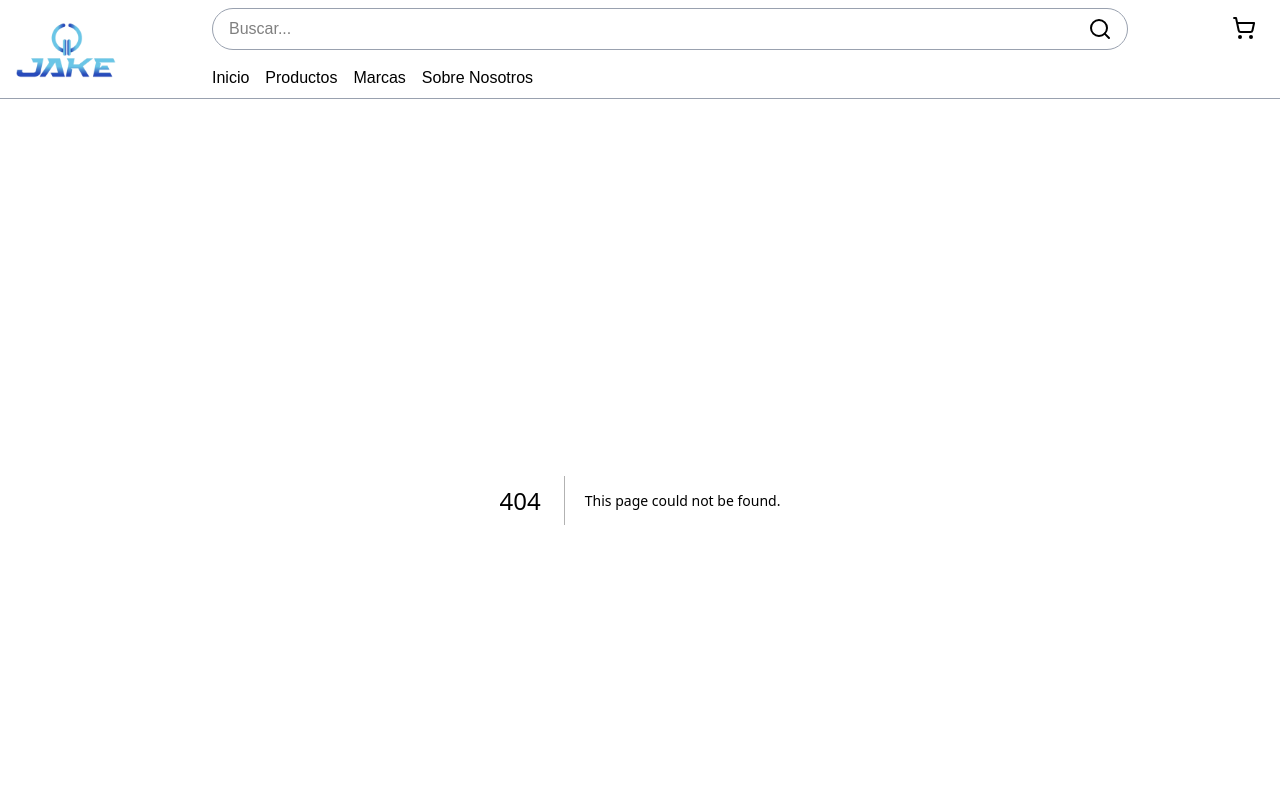
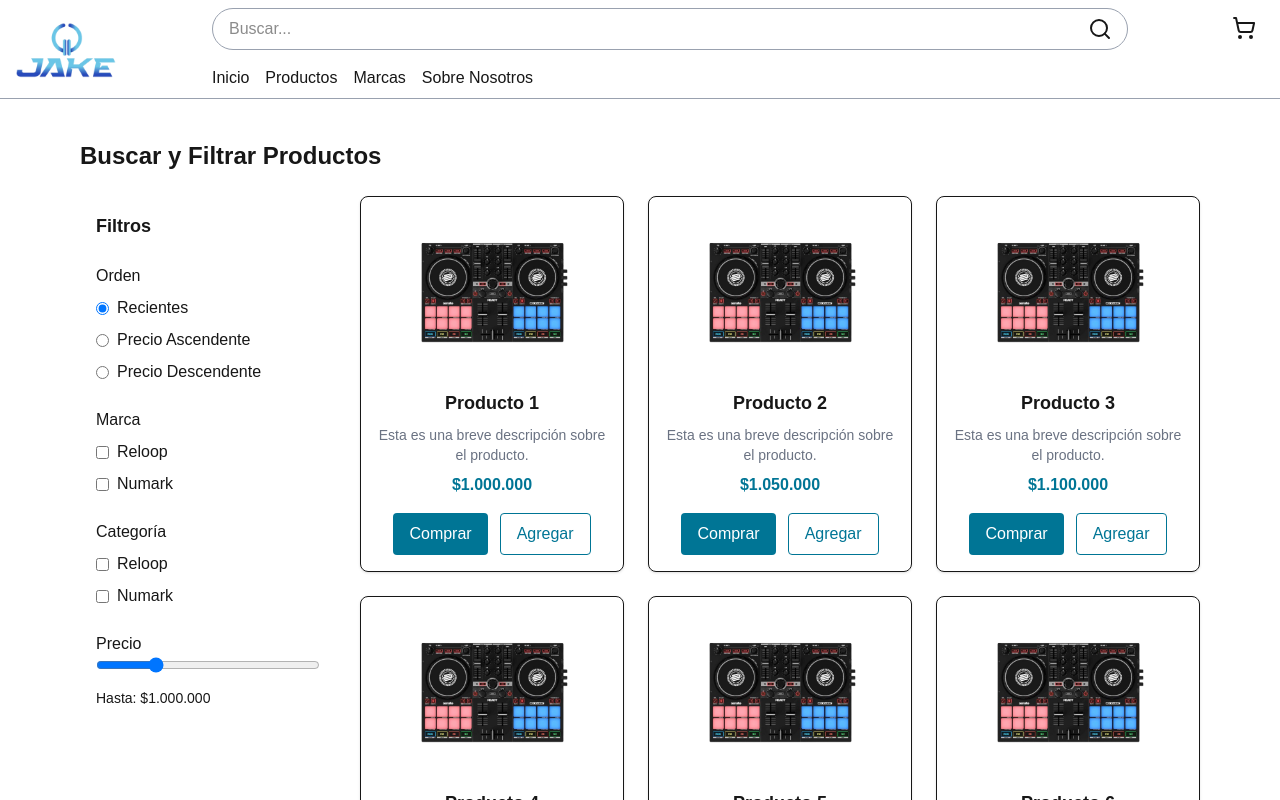
Before and after one commit to kevin-medina-jake/jake-tienda-frontend, a Next.js app: page /products in a window 1280 px wide. Before the commit this address had no page. Shown: the top 800 px of the page. Built offline with nearby package versions, Linux system fonts and the light colour scheme.

Commit message:
"implementacion de filtro de productos"

```diff
--- /dev/null
+++ b/src/app/products/page.tsx
@@ -0,0 +1,5 @@
+import ProductsPage from "@/components/products/products-page";
+
+export default function Products() {
+  return <ProductsPage />;
+}
--- /dev/null
+++ b/src/components/products/products-filter.tsx
@@ -0,0 +1,117 @@
+"use client";
+
+import { motion, AnimatePresence } from "framer-motion";
+import { X } from "lucide-react";
+import { useState } from "react";
+
+interface Props {
+  isMobile?: boolean;
+  isOpen?: boolean;
+  onClose?: () => void;
+}
+
+export default function ProductsFilter({ isMobile, isOpen, onClose }: Props) {
+  const [selectedOrder, setSelectedOrder] = useState("Recientes");
+  const [selectedBrands, setSelectedBrands] = useState<string[]>([]);
+  const [selectedCategories, setSelectedCategories] = useState<string[]>([]);
+  const [priceRange, setPriceRange] = useState(1000000);
+
+  const toggleSelection = (list: string[], item: string, setList: (v: string[]) => void) => {
+    if (list.includes(item)) {
+      setList(list.filter((x) => x !== item));
+    } else {
+      setList([...list, item]);
+    }
+  };
+
+  const content = (
+    <div className="p-4 space-y-6 bg-white h-full w-64 md:w-auto">
+      <h3 className="text-lg font-semibold">Filtros</h3>
+
+      {/* Orden */}
+      <div>
+        <h4 className="font-medium">Orden</h4>
+        {["Recientes", "Precio Ascendente", "Precio Descendente"].map((o) => (
+          <label key={o} className="flex items-center space-x-2 mt-2 cursor-pointer">
+            <input
+              type="radio"
+              name="order"
+              checked={selectedOrder === o}
+              onChange={() => setSelectedOrder(o)}
+            />
+            <span>{o}</span>
+          </label>
+        ))}
+      </div>
+
+      {/* Marcas */}
+      <div>
+        <h4 className="font-medium">Marca</h4>
+        {["Reloop", "Numark"].map((brand) => (
+          <label key={brand} className="flex items-center space-x-2 mt-2 cursor-pointer">
+            <input
+              type="checkbox"
+              checked={selectedBrands.includes(brand)}
+              onChange={() => toggleSelection(selectedBrands, brand, setSelectedBrands)}
+            />
+            <span>{brand}</span>
+          </label>
+        ))}
+      </div>
+
+      {/* Categorías */}
+      <div>
+        <h4 className="font-medium">Categoría</h4>
+        {["Reloop", "Numark"].map((cat) => (
+          <label key={cat} className="flex items-center space-x-2 mt-2 cursor-pointer">
+            <input
+              type="checkbox"
+              checked={selectedCategories.includes(cat)}
+              onChange={() => toggleSelection(selectedCategories, cat, setSelectedCategories)}
+            />
+            <span>{cat}</span>
+          </label>
+        ))}
+      </div>
+
+      {/* Precio */}
+      <div>
+        <h4 className="font-medium">Precio</h4>
+        <input
+          type="range"
+          min={0}
+          max={4000000}
+          step={50000}
+          value={priceRange}
+          onChange={(e) => setPriceRange(Number(e.target.value))}
+          className="w-full"
+        />
+        <p className="text-sm mt-2">Hasta: ${priceRange.toLocaleString("es-CO")}</p>
+      </div>
+    </div>
+  );
+
+  if (!isMobile) return content;
+
+  return (
+    <AnimatePresence>
+      {isOpen && (
+        <motion.div
+          initial={{ x: "100%" }}
+          animate={{ x: 0 }}
+          exit={{ x: "100%" }}
+          transition={{ duration: 0.3 }}
+          className="fixed top-0 right-0 h-full w-72 bg-blue-50 z-50 shadow-lg"
+        >
+          <div className="flex justify-between items-center p-4 border-b">
+            <h3 className="text-lg font-semibold">Filtros</h3>
+            <button onClick={onClose}>
+              <X size={24} />
+            </button>
+          </div>
+          {content}
+        </motion.div>
+      )}
+    </AnimatePresence>
+  );
+}
--- /dev/null
+++ b/src/components/products/products-grid.tsx
@@ -0,0 +1,57 @@
+"use client";
+
+import { motion } from "framer-motion";
+import Image from "next/image";
+import controladorImg from "@/assets/images/controlador.png";
+
+export default function ProductsGrid() {
+  // Simulación de productos
+  const products = Array.from({ length: 12 }, (_, i) => ({
+    id: i + 1,
+    name: `Producto ${i + 1}`,
+    description: "Esta es una breve descripción sobre el producto.",
+    price: (1000000 + i * 50000).toLocaleString("es-CO"),
+    image: controladorImg.src,
+  }));
+
+  return (
+    <div className="grid grid-cols-2 lg:grid-cols-3 gap-6 flex-1">
+      {products.map((product, i) => (
+        <motion.div
+          key={product.id}
+          initial={{ opacity: 0, y: 40 }}
+          whileInView={{ opacity: 1, y: 0 }}
+          viewport={{ once: true }}
+          transition={{ duration: 0.3, delay: i * 0.05 }}
+          className="border rounded-lg p-4 text-center shadow-sm hover:shadow-md transition flex flex-col"
+        >
+          {/* Imagen del producto */}
+          <div className="w-full h-40 flex items-center justify-center mb-4">
+            <Image
+              src={product.image}
+              alt={product.name}
+              width={160}
+              height={160}
+              className="object-contain"
+            />
+          </div>
+
+          {/* Información */}
+          <h3 className="font-semibold text-lg">{product.name}</h3>
+          <p className="text-sm text-gray-500 mt-2">{product.description}</p>
+          <p className="text-cyan-700 font-bold mt-2">${product.price}</p>
+
+          {/* Botones - ahora adaptados para móvil */}
+          <div className="flex flex-col sm:flex-row justify-center gap-3 mt-4">
+            <button className="bg-cyan-700 text-white py-2 px-4 rounded hover:bg-cyan-800 w-full sm:w-auto">
+              Comprar
+            </button>
+            <button className="border border-cyan-700 text-cyan-700 py-2 px-4 rounded hover:bg-cyan-50 w-full sm:w-auto">
+              Agregar
+            </button>
+          </div>
+        </motion.div>
+      ))}
+    </div>
+  );
+}
--- /dev/null
+++ b/src/components/products/products-page.tsx
@@ -0,0 +1,43 @@
+"use client";
+
+import { useState } from "react";
+import ProductsFilter from "./products-filter";
+import ProductsGrid from "./products-grid";
+import { Filter } from "lucide-react";
+
+export default function ProductsPage() {
+  const [mobileFiltersOpen, setMobileFiltersOpen] = useState(false);
+
+  return (
+    <div className="max-w-7xl mx-auto px-6 lg:px-20 py-10">
+      <div className="flex items-center justify-between mb-6">
+        <h1 className="text-2xl font-bold">Buscar y Filtrar Productos</h1>
+        {/* Botón de filtros (solo visible en móvil) */}
+        <button
+          onClick={() => setMobileFiltersOpen(true)}
+          className="lg:hidden flex items-center space-x-2 text-gray-700"
+        >
+          <Filter size={20} />
+          <span>Filtros</span>
+        </button>
+      </div>
+
+      <div className="flex gap-6">
+        {/* Sidebar visible solo en desktop */}
+        <div className="hidden lg:block w-64 flex-shrink-0">
+          <ProductsFilter />
+        </div>
+
+        {/* Grid de productos */}
+        <ProductsGrid />
+      </div>
+
+      {/* Sidebar móvil (deslizable) */}
+      <ProductsFilter
+        isMobile
+        isOpen={mobileFiltersOpen}
+        onClose={() => setMobileFiltersOpen(false)}
+      />
+    </div>
+  );
+}
```
